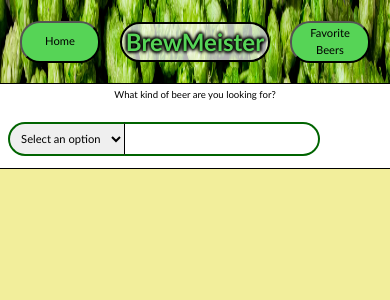
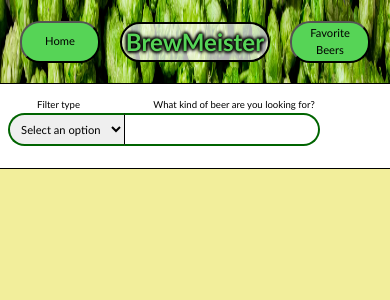
Before and after one commit to tfettig22/BrewMeister, a React (Create React App) app: page / in a window 390 px wide. Shown: the top 300 px of the page. Built offline with nearby package versions, Linux system fonts and the light colour scheme; no server answers.

Commit message:
Add label to filter input

```diff
--- a/src/components/Filter/Filter.css
+++ b/src/components/Filter/Filter.css
@@ -8,12 +8,18 @@
   border-bottom: 1px solid black
 }
 
+.label-container {
+  display: flex;
+  justify-content: space-between;
+  width: 30%;
+  margin-right: 10%;
+}
+
 .label {
   height: 40%;
-  width: 60%;
   margin-bottom: .2%;
   text-align: center;
-  font-size: 1.2em;
+  font-size: 1em;
 }
 
 .select-and-input {
@@ -80,4 +86,9 @@
   .submit-filter {
     font-size: .7em;
   }
+
+  .label-container {
+    width: 90%;
+    margin-right: 25%;
+  }
 }
--- a/src/components/Filter/Filter.js
+++ b/src/components/Filter/Filter.js
@@ -29,9 +29,12 @@ const Filter = ({ filterBeer }) => {
 
   return (
     <form className='filter-form' id='filter-form' onSubmit={(event) => handleSubmit(event)}>
-      <label className='label' htmlFor='filter-form'>What kind of beer are you looking for?</label>
+      <div className='label-container'>
+        <label className='label' htmlFor='filter-type'>Filter type</label>
+        <label className='label' htmlFor='filter-input'>What kind of beer are you looking for?</label>
+      </div>
       <div className='select-and-input'>
-        <select className='filter-type' value={filterType} onChange={(event) => setFilterType(event.target.value)}>
+        <select className='filter-type' id='filter-type' value={filterType} onChange={(event) => setFilterType(event.target.value)}>
           <option value='none' hidden>Select an option</option>
           <option value='beer_name'>Name/Keyword</option>
           <option value='abv_gt'>ABV greater than:</option>
@@ -40,8 +43,10 @@ const Filter = ({ filterBeer }) => {
           <option value='ibu_lt'>IBU less than:</option>
         </select>
 
+
         <input
           className='filter-input'
+          id='filter-input'
           type='text'
           name='filterInput'
           placeholder={placeholder || ''}
```
